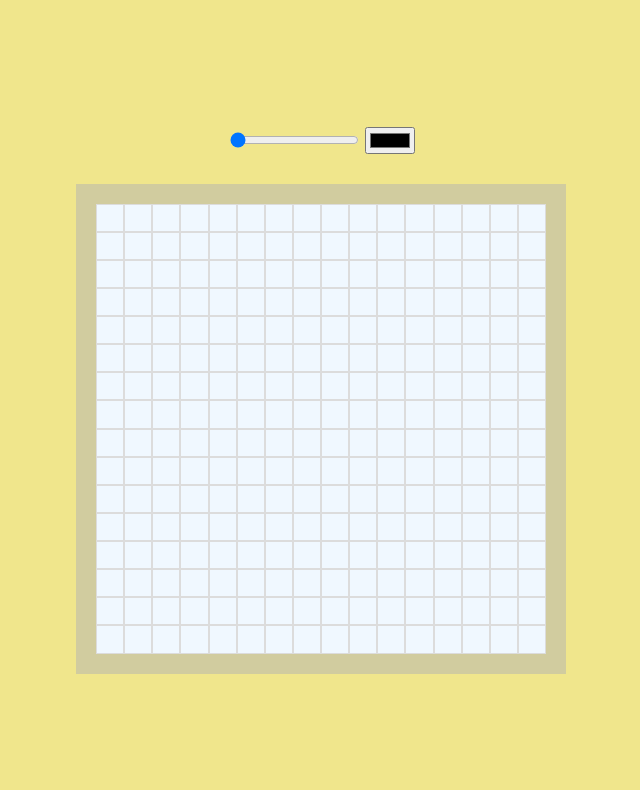
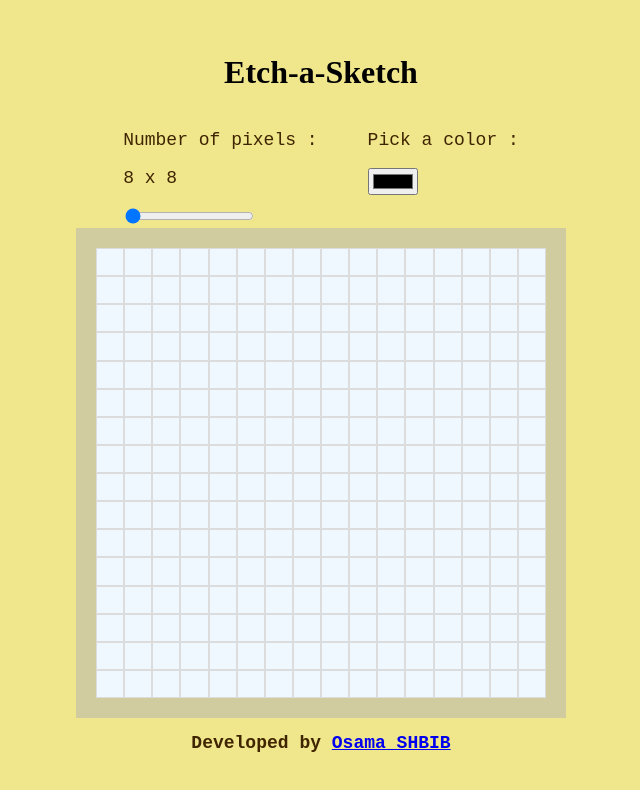
Before and after one commit to osama24sy/etch-a-sketch, a plain HTML site: page index.html in a window 1280 px wide. Shown: the whole page, without its empty margins (319-959 px from the left). Drawn offline with Linux system fonts and the light colour scheme.

Commit message:
Add Labels and improve readability

```diff
--- a/index.html
+++ b/index.html
@@ -9,11 +9,26 @@
 </head>
 <body>
     <div class="main">
+        <div class="header">
+            <h1>
+                Etch-a-Sketch
+            </h1>
+        </div>
         <div class="controller">
-            <input type="range" id="pixel-num" name="pixel-num" min="16" max="100" value="16">
-            <input type="color" name="color-picker" id="color-picker">
+            <div class="numPixelSec">
+                <p class="text">Number of pixels :</p>
+                <p id="numberOfPixels" class="text"> 8 x 8</p>
+                <input type="range" id="pixel-num" name="pixel-num" min="16" max="100" value="16">
+            </div>
+            <div class="colorPickerSec">
+                <p class="text">Pick a color :</p>
+                <input type="color" name="color-picker" id="color-picker">
+            </div>
         </div>
         <div class="container"></div>
+        <div class="footer">
+            <h2 class="text">Developed by <a href="https://github.com/osama24sy" target="_blank">Osama SHBIB</a></h2>
+        </div>
     </div>
 </body>
 <script src="./script.js"></script>
--- a/script.js
+++ b/script.js
@@ -1,5 +1,6 @@
 const container = document.querySelector(".container");
-const pixelNumInput = document.querySelector("#pixel-num")
+const pixelNumInput = document.querySelector("#pixel-num");
+const numberOfPixels = document.getElementById("numberOfPixels");
 let pixelNum = 16;
 
 for (let i = 0; i < pixelNum*pixelNum; i++) {
@@ -10,6 +11,7 @@ for (let i = 0; i < pixelNum*pixelNum; i++) {
 
 pixelNumInput.addEventListener("input", () => {
     pixelNum = pixelNumInput.value;
+    numberOfPixels.textContent = ` ${pixelNum} x ${pixelNum}`;
     console.log(pixelNum);
     container.innerHTML = "";
     for (let i = 0; i < pixelNum*pixelNum; i++) {
--- a/style.css
+++ b/style.css
@@ -9,7 +9,7 @@ html, body, .main {
     justify-content: center;
     align-items: center;
     flex-direction: column;
-    gap: 30px;
+    gap: 0px;
     background-color: khaki;
 }
 .pixel {
@@ -30,6 +30,14 @@ html, body, .main {
 
 }
 
-.container div:hover {
-    background-color: aqua;
+.controller {
+    display: flex;
+    flex-direction: row;
+    gap: 50px;
 }
+
+.text {
+    font-family: 'Courier New', Courier, monospace;
+    font-size: 18px;
+    color: rgb(63, 36, 0);
+}
```
